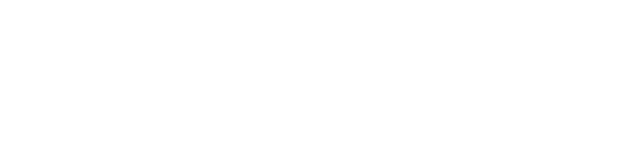
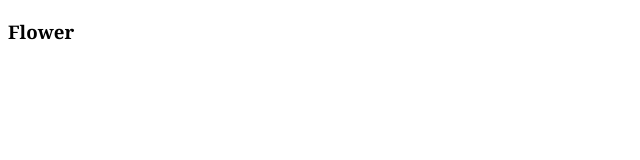
Before and after one commit to humaira-jannat/Assignment-2, a plain HTML site: page index.html in a window 1280 px wide. Shown: the full height of the page, 0-640 px from the left. Drawn offline with Linux system fonts and the light colour scheme.

Commit message:
added noto-serif-font

```diff
--- a/index.html
+++ b/index.html
@@ -6,7 +6,13 @@
     <title>Flower-Market</title>
     <link rel="stylesheet" href="styles.css">
 </head>
-<body>
+<body class="noto-serif-font">
+    <header>
+        <nav class="navbar">
+            <h3>Flower</h3>
+        </nav>
+    </header>
+
 
 </body>
 </html>
--- a/styles.css
+++ b/styles.css
@@ -0,0 +1,10 @@
+@import url('https://fonts.googleapis.com/css2?family=Noto+Serif:ital,wght@0,100..900;1,100..900&display=swap');
+
+.noto-serif-font {
+  font-family: "Noto Serif", serif;
+  font-optical-sizing: auto;
+  font-weight: 400;
+  font-style: normal;
+  font-variation-settings:
+  "wdth" 100;
+}
```
